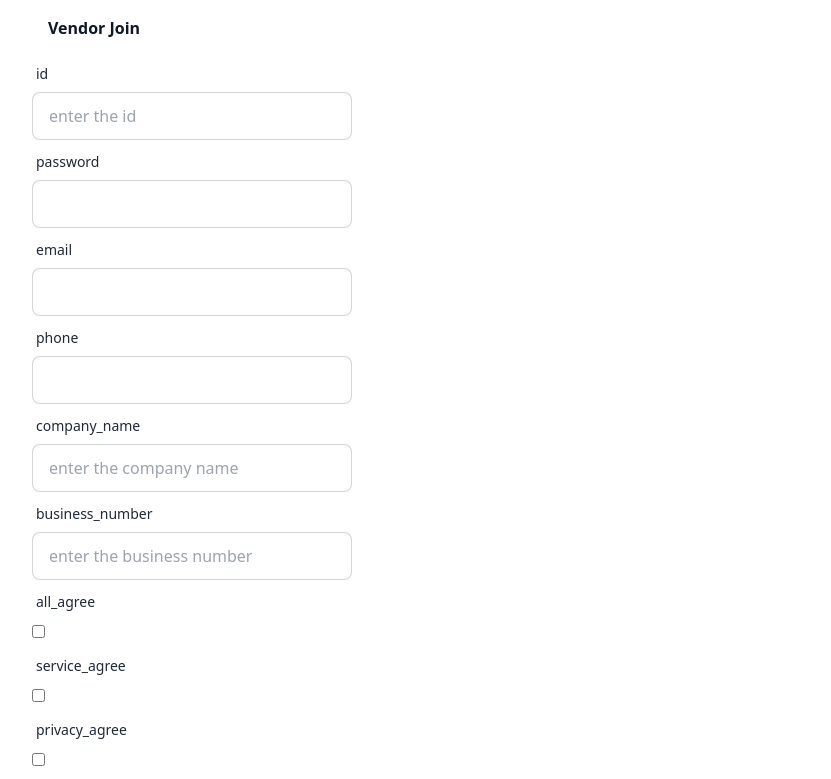
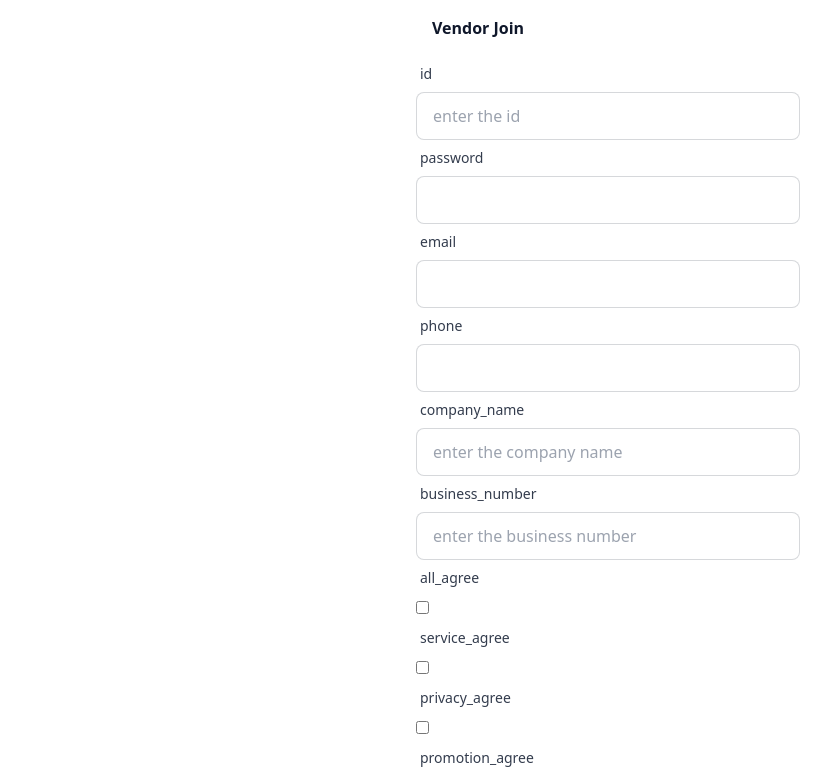
Before and after one commit to seamusic43/react_study, a React (Vite) app: page /vendor_join in a window 1280 px wide. Shown: the top 779 px of the page, without its empty margins (32-863 px from the left). Built offline with nearby package versions, Linux system fonts and the light colour scheme.

Commit message:
Join Layout Style

```diff
--- a/src/assets/css/input.css
+++ b/src/assets/css/input.css
@@ -79,4 +79,9 @@
         @apply bg-background text-foreground;
         font-feature-settings: "rlig" 1, "calt" 1;
     }
+    .center-content {
+        display: flex;
+        justify-content: center;
+        align-items: center;
+    }
 }
--- a/src/components/LabelInput.jsx
+++ b/src/components/LabelInput.jsx
@@ -15,8 +15,8 @@
                 placeholder={property.type === 'text' ? property.placeholder : undefined}
                 defaultChecked={property.type === 'checkbox' ? state[property.name] : undefined}
                 value={state[property.name]}
-                className={`${property.type == 'checkbox' ? '' : 'input input-bordered w-full max-w-xs'}`} />
-            {errorMsg || true ?
+                className={`${property.type == 'checkbox' ? '' : 'input input-bordered w-full'}`} />
+            {errorMsg ?
                 <div className={`label pb-0 pt-1 ${errorMsg ? '' : 'invisible'} `}>
                     <span className="label-text-alt error_msg">{errorMsg}</span>
                 </div>
--- a/src/pages/VendorJoin.jsx
+++ b/src/pages/VendorJoin.jsx
@@ -6,11 +6,13 @@
 
 
     return (
-        <div className="container">
-            <PageTitle title="Vendor Join" />
-            <form name="vendor_join_form">
-                <CommonJoinForm />
-            </form>
+        <div className="flex justify-center">
+            <div className="center-content min-w-100 w-96">
+                <PageTitle title="Vendor Join" />
+                <form name="vendor_join_form">
+                    <CommonJoinForm />
+                    <button className="btn btn-primary" type="submit">Join</button>
+                </form></div>
         </div>
     )
 }
--- a/tailwind.config.js
+++ b/tailwind.config.js
@@ -11,7 +11,7 @@
     './src/**/*.{js,jsx}',
   ],
   daisyui: {
-    themes: ['light', 'emerald']
+    themes: ['emerald']
   },
   prefix: "",
   theme: {
@@ -19,7 +19,8 @@
       center: true,
       padding: "2rem",
       screens: {
-        "2xl": "1400px",
+        // "2xl": "1400px",
+        "2xl": "1280px",
       },
     },
     extend: {
@@ -30,8 +31,9 @@
         background: "hsl(var(--background))",
         foreground: "hsl(var(--foreground))",
         primary: {
-          DEFAULT: "hsl(var(--primary))",
-          foreground: "hsl(var(--primary-foreground))",
+          DEFAULT: "#059627",
+          //DEFAULT: "hsl(var(--primary))",
+          //foreground: "hsl(var(--primary-foreground))",
         },
         secondary: {
           DEFAULT: "hsl(var(--secondary))",
```
Also changed, not shown: src/pages/common/CommonJoinForm.jsx (+0 -13 lines).
